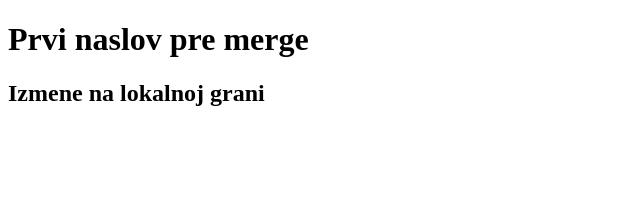
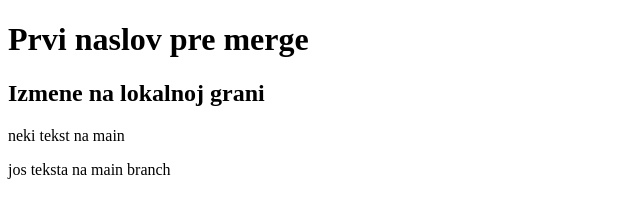
Before and after one commit to karisiksead/proba-branch-i-merge-pulovi, a plain HTML site: page index.html in a window 1280 px wide. Shown: the whole page, without its empty margins (0-640 px from the left). Drawn offline with Linux system fonts and the light colour scheme.

Commit message:
komit sa main posle pull request-a

```diff
--- a/index.html
+++ b/index.html
@@ -10,5 +10,7 @@
     <h1>Prvi naslov pre merge</h1>
 
     <h2>Izmene na lokalnoj grani</h2>
+    <p>neki tekst na main</p>
+    <p>jos teksta na main branch</p>
   </body>
 </html>
```
